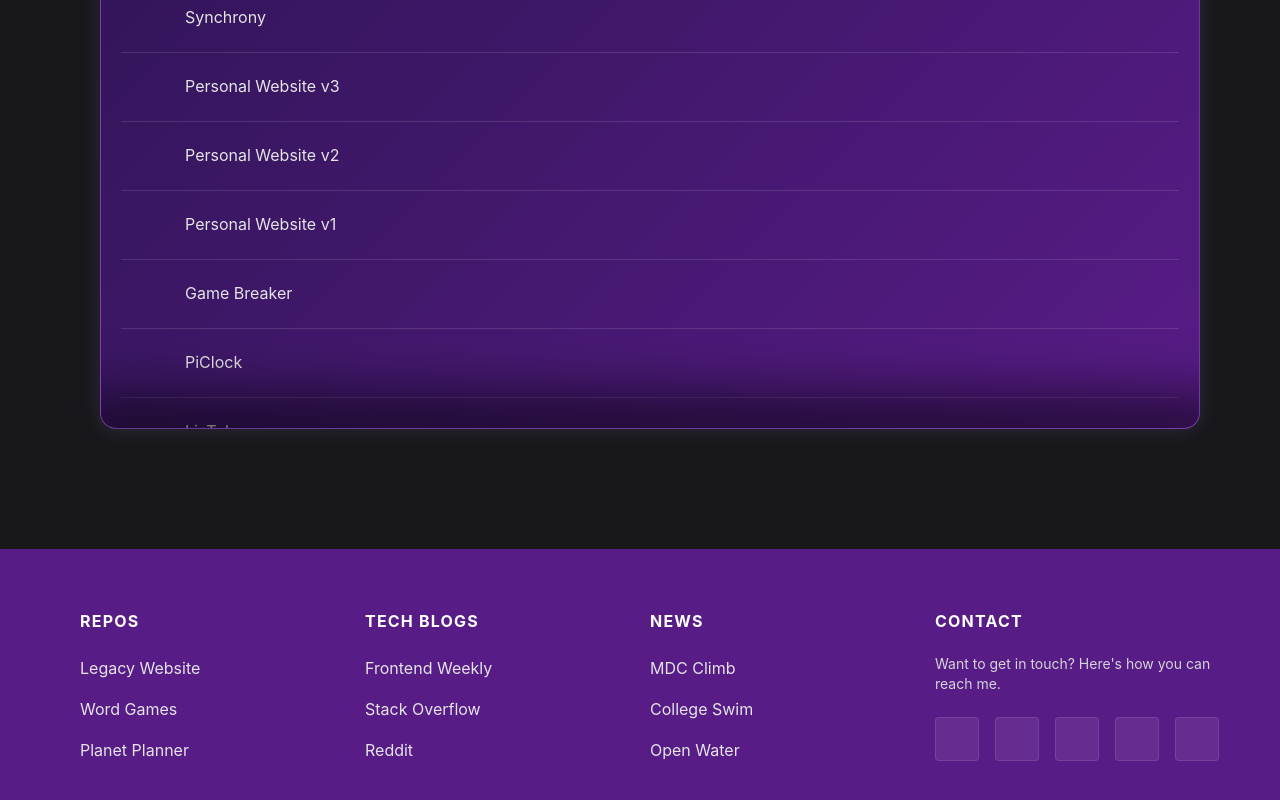
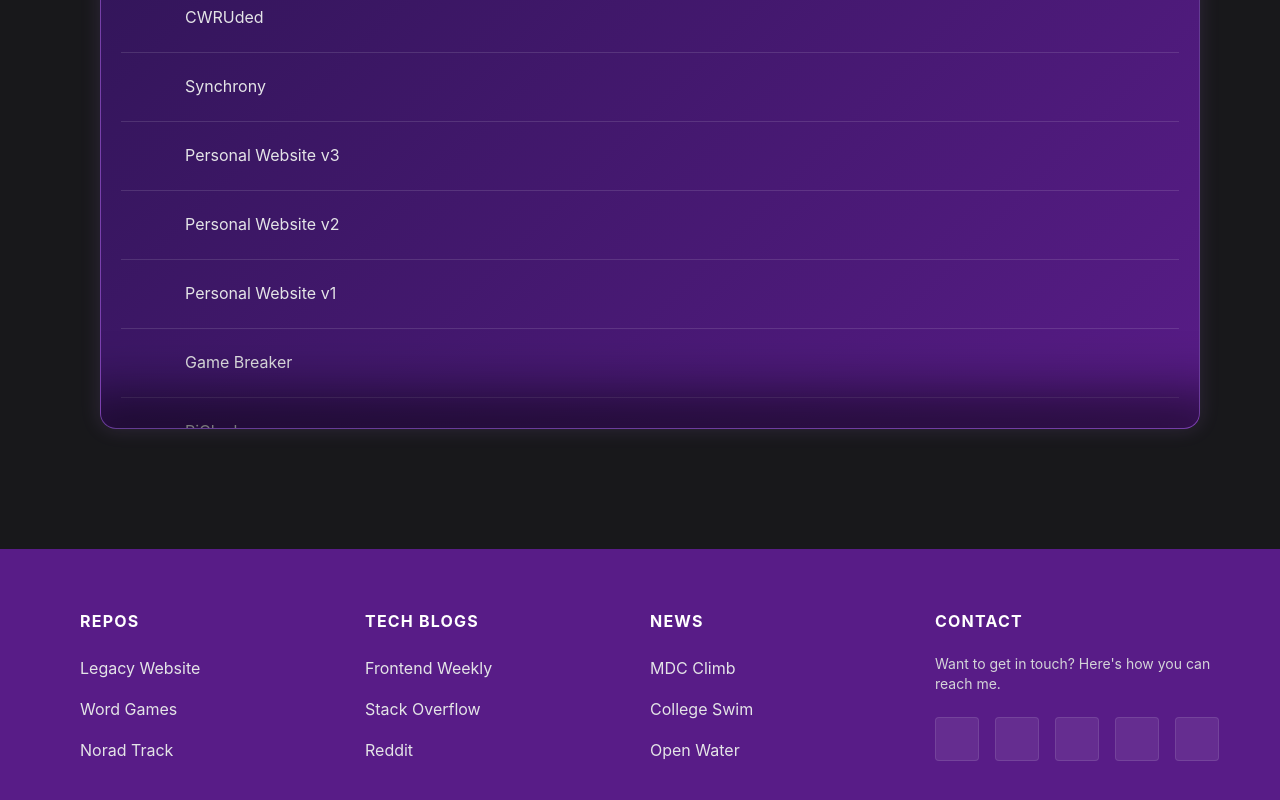
Before and after one commit to jaa134/My-Website-v3, a Vue app: page /experience in a window 1280 px wide. Shown: the part 2901-3701 px from the top of the page. Built offline with nearby package versions, Linux system fonts and the light colour scheme.

Commit message:
feat: add Norad Track to portfolio

```diff
--- a/src/components/layout/AppFooter.vue
+++ b/src/components/layout/AppFooter.vue
@@ -28,8 +28,8 @@
           link: 'https://wordgames.jacob-alspaw.com/',
         },
         {
-          name: 'Planet Planner',
-          link: 'https://planetplanner.jacob-alspaw.com/',
+          name: 'Norad Track',
+          link: 'https://noradtrack.jacob-alspaw.com/',
         },
       ],
     },
--- a/src/components/views/experience/PortfolioView.vue
+++ b/src/components/views/experience/PortfolioView.vue
@@ -17,6 +17,17 @@
   }
 
   const projects: Project[] = [
+    {
+      name: 'Norad Track',
+      link: 'https://noradtrack.jacob-alspaw.com/',
+      description: [
+        'Built a web application that helps users visualize the real-timeposition of objects in orbit',
+        'Inspired by star gazing at night and wondering what was above me',
+        'Used the Celestrak API to get the position of the satellites',
+        'Displayed the position of the satellites in globe.gl and OpenLayers',
+        'Optimized for performance and scalability on mobile devices',
+      ],
+    },
     {
       name: 'CWRUded',
       link: 'https://github.com/jaa134/CWRUded-iOS_App',
```
